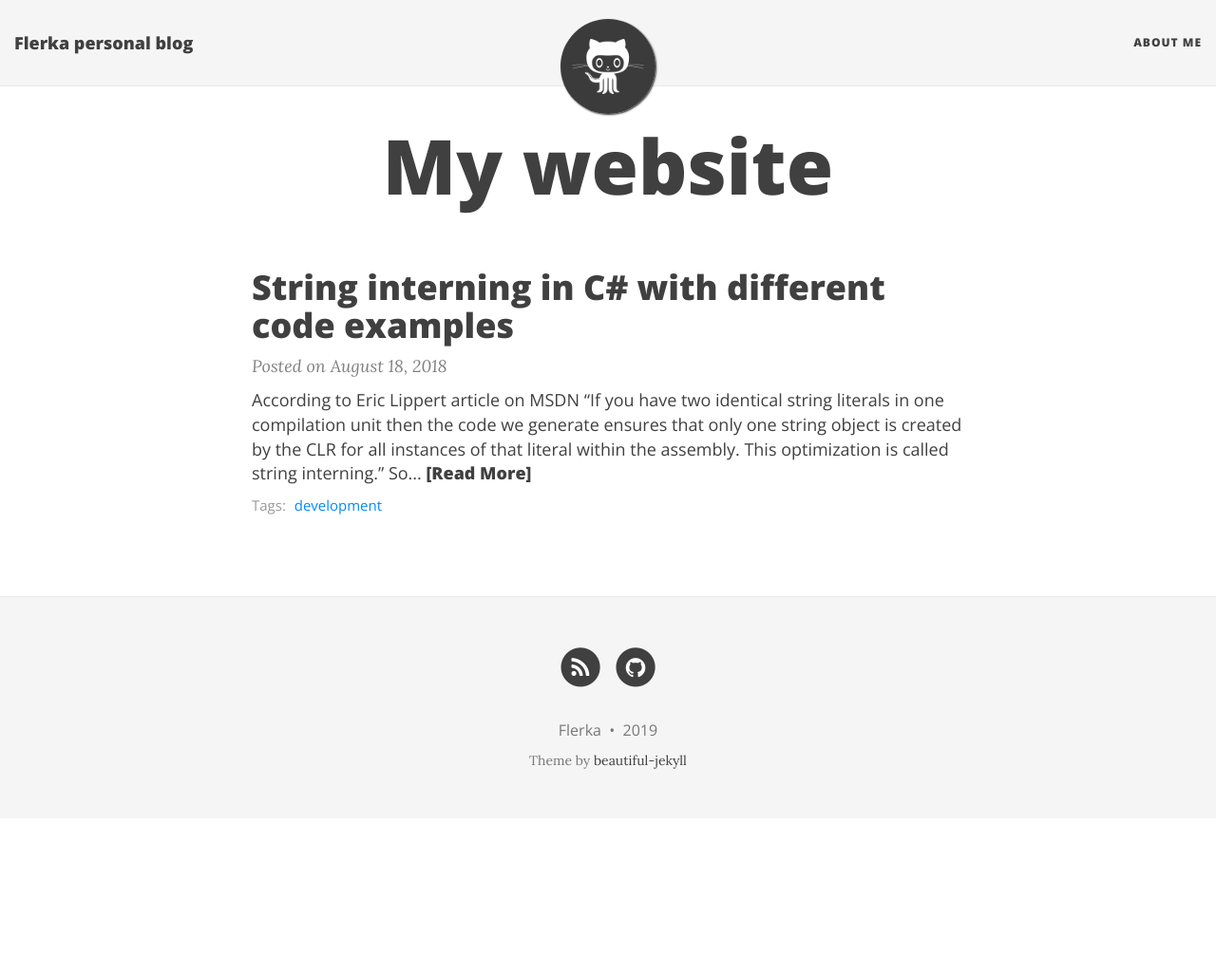
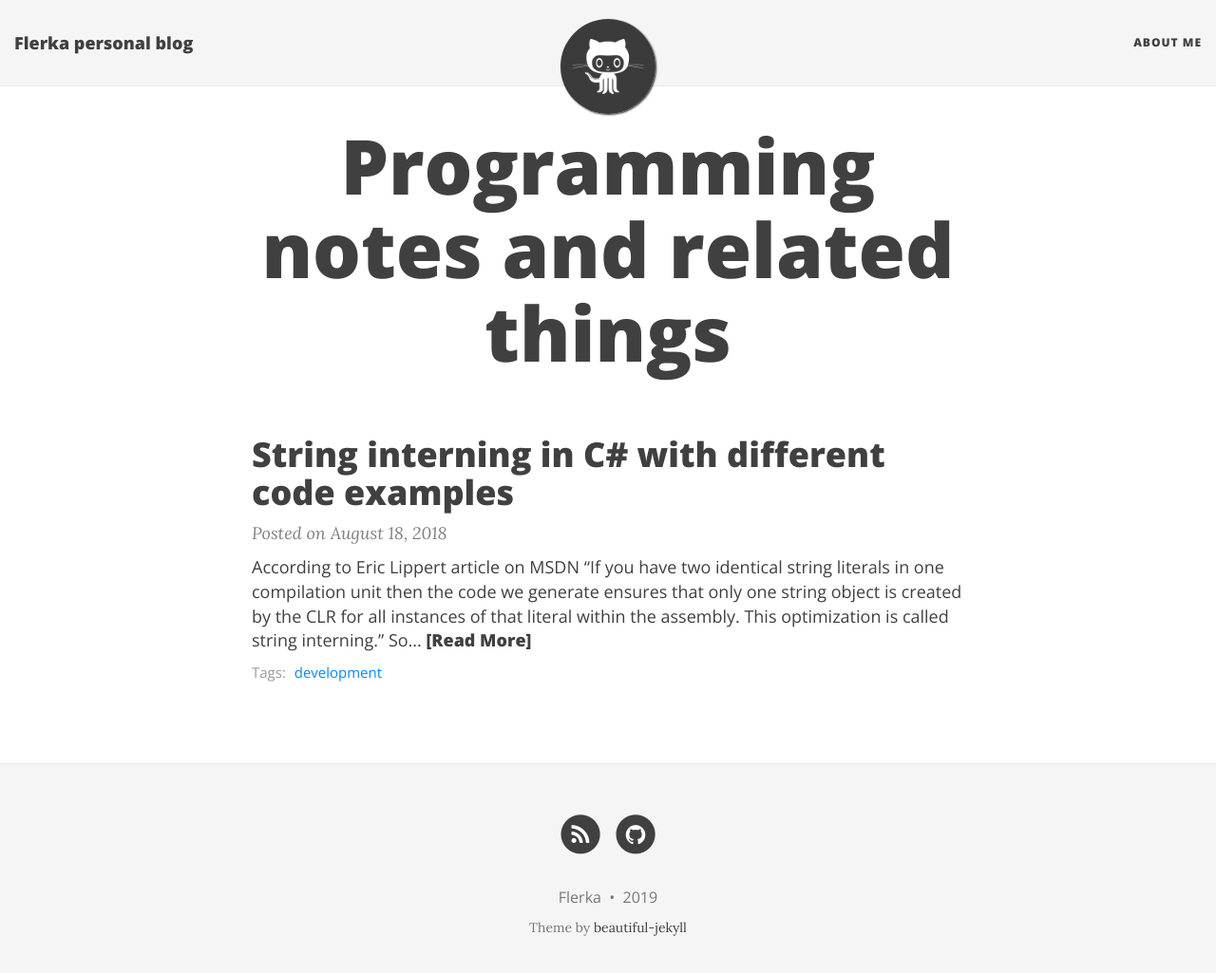
Before and after one commit to flerka/personal-blog, a Jekyll site: the page built from index.html, in a window 1280 px wide and 1038 px high. Shown: the top 1025 px of the window at 95% size. Built offline with Jekyll 4.4.1, drawn with Linux system fonts in a browser that asks for light colours; nearby versions of some CDN libraries; the list of posts is cut into pages by our own code.

Commit message:
Page title update

```diff
--- a/index.html
+++ b/index.html
@@ -1,6 +1,6 @@
 ---
 layout: page
-title: My website
+title: Programming notes and related things
 subtitle:
 use-site-title: true
 ---
```
